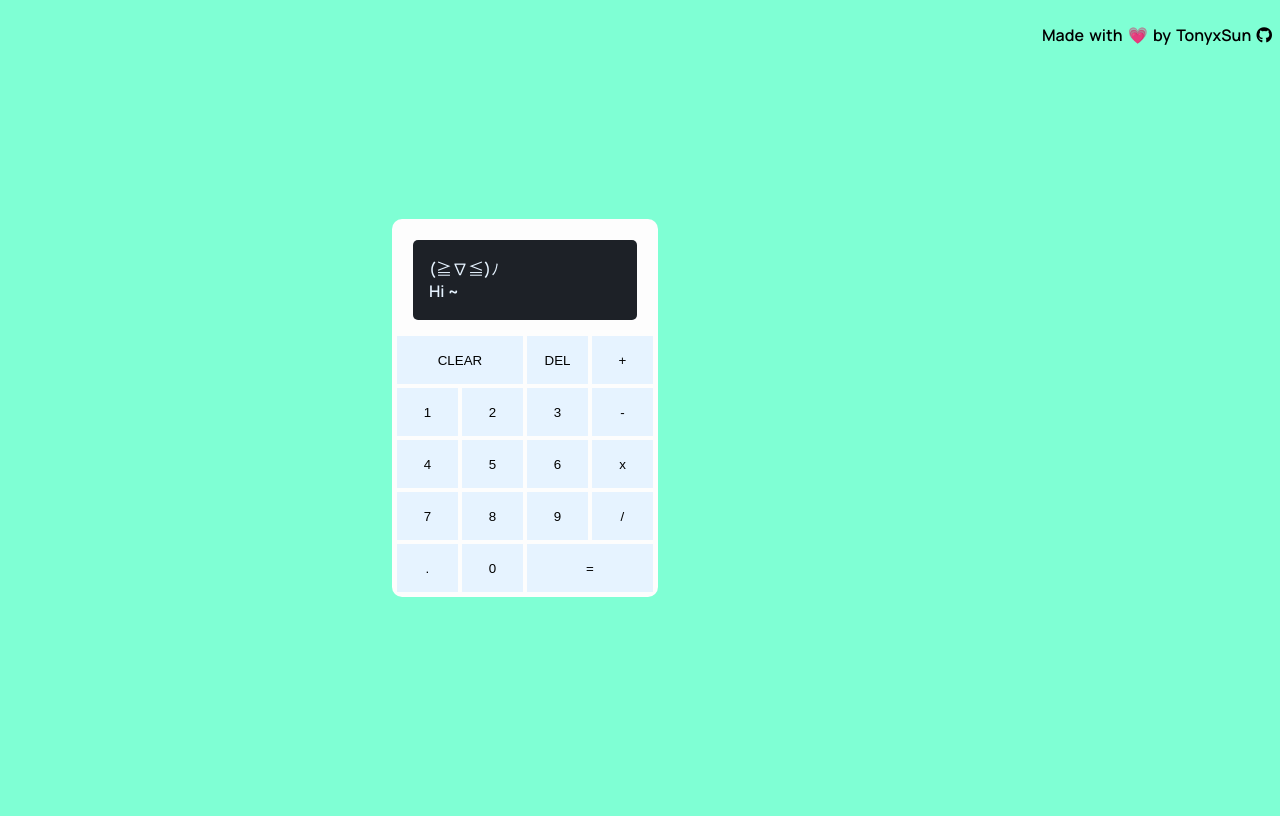
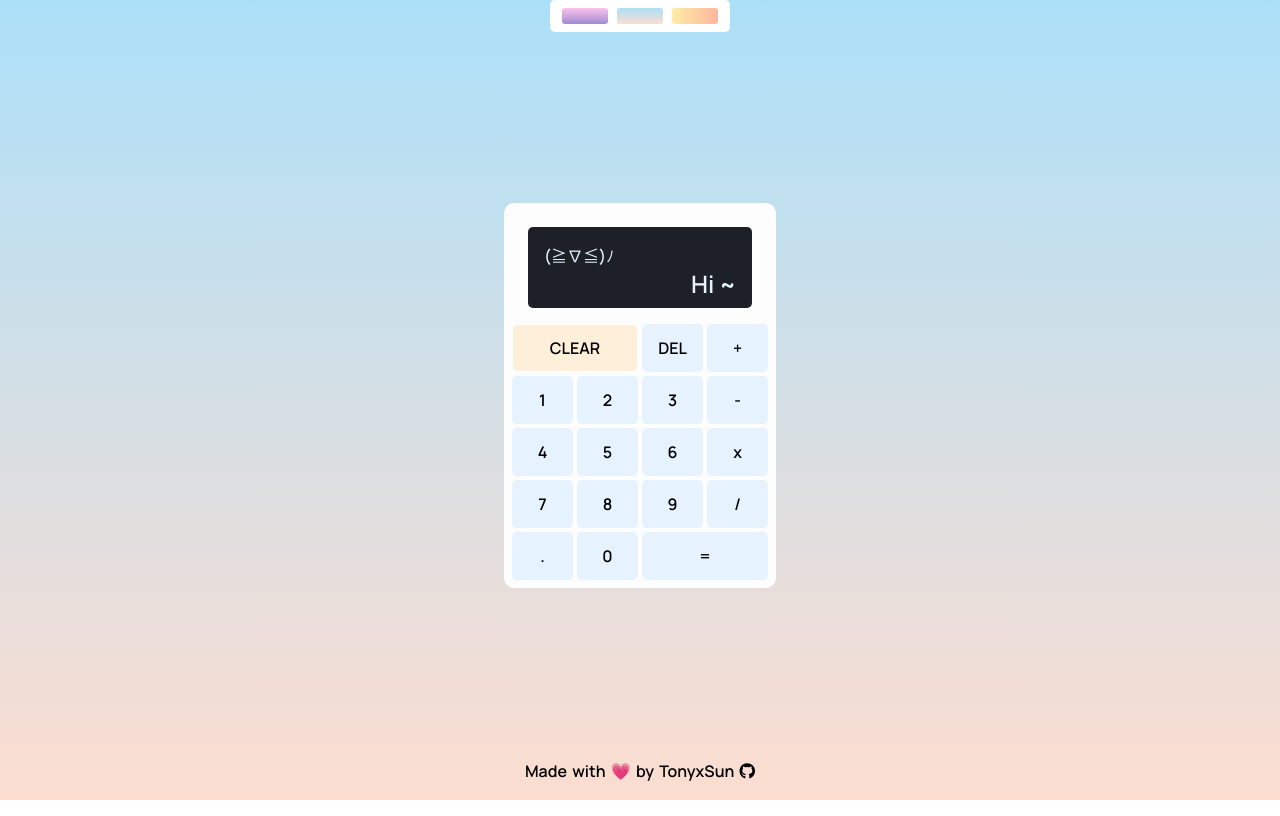
Before and after one commit to TonyxSun/Cute-Calc, a plain HTML site: page index.html in a window 1280 px wide. Drawn offline with Linux system fonts and the light colour scheme.

Commit message:
Complete CSS styles

```diff
--- a/style.css
+++ b/style.css
@@ -1,36 +1,99 @@
 @import url('https://fonts.googleapis.com/css2?family=Manrope:wght@600&family=Urbanist:wght@500&display=swap');
+* {
+    font-family: 'Manrope','Urbanist', sans-serif;
+}
+
+
 body {
-    background-color: aquamarine;
+    background: linear-gradient(to top, #fcddd0 0%, #ace0f9 100%);
     display: flex;
+    flex-direction: column;
     justify-content:center;
+    margin: 0 auto;
+    padding: 0;
     min-height: 100vh;
+}
+p{
+    margin:auto;
+}
+header {
+    padding: 0 10px 0 10px;
+    display: grid;
+    grid-template-columns: 1fr 1fr 1fr; /*fix if header text added*/
+    grid-template-rows: 2rem;
+    gap: 5px;
+    height: 2rem;
+    width: 10rem;
+    align-items: center;
+    background-color: white;
+    margin-left: auto;
+    margin-right: auto;
+    border-radius: 5px;
+    /* font-size: 0.8rem; */
+}
 
-    font-family: 'Manrope','Urbanist', sans-serif !important;
+footer {
+    height: auto;
+    padding: 2px 10px 2px 10px;
+    border-radius: 5px;
+    margin: auto;
+    margin-top: 0rem;
+    margin-bottom: 1rem;
 }
+
+footer:hover {
+    background-color: rgba(253, 253, 253, 0.5);
+}
+
+.card {
+    margin: 2px;
+    height: 1rem;
+    border-radius: 3px;
+    /* border: 1px dotted rgb(245, 255, 158); */
+}
+
+.card:hover {
+    transform: scale(1.15) perspective(1px);
+
+}
+
+#blue-red-color {
+    background-image: linear-gradient(to top, #fcddd0 0%, #ace0f9 100%);
+}
+
+#pink-color {
+    background-image: linear-gradient(to top, #a18cd1 0%, #fbc2eb 100%);
+}
+
+#warm-color {
+    background-image: linear-gradient(to right, #ffeca6 0%, #fcb69f 100%);
+}
+
 .container{
     display: flex;
     margin: auto;
     justify-content: center;
     flex-direction: column;
-    width: 16rem; /* need responsive */
+    width: 16rem; /* need responsive (or not, since this size fits mobile screens :) */
     background-color: rgb(253, 253, 253);
     border-radius: 10px;
-    padding: 5px;
+    padding: 8px;
 }
 
 #display{
     margin: 1rem;
-    padding: 1rem 1rem 0rem 1rem;
-    height: 4rem;
-    display: flex;
-    flex-direction: column;
+    padding: 1rem 1rem 0.5rem 1rem;
+    display: grid;
+    grid-template-rows: 1.5rem minmax(2rem, auto);
+    word-wrap: break-word;
+    word-break: break-all;
     background-color: rgb(29, 33, 39);
     border-radius: 5px;
     color:rgb(230, 243, 255);
 }
 
-#currNumbers {
-    align-self: flex-end;
+#currExpression {
+    justify-self:right;
     font-size: x-large;
     margin-bottom: auto;
 }
@@ -51,15 +114,26 @@ body {
 button {
     background-color: rgba(230, 243, 255, 1);
     border: none;
+    font-size: 1rem;
+    border-radius: 5px;
+
+}
+
+#clear-btn {
+    grid-column: 1/3;
+    background-color:rgba(253, 238, 214, 0.9);
+    margin: 1px;
+}
+
+#clear-btn:hover {
+    transform: scale(1.03) perspective(1px);
+    background-color:rgba(253, 238, 214, 0.6);
+
+}
+#equal-btn {
+    grid-column: 3/5;
 }
 
 button:hover {
     background-color: rgba(230, 243, 255, 0.6);
 }
-#clear-btn {
-    grid-column: 1/3;
-}
-
-#equal-btn {
-    grid-column: 3/5;
-}
```
